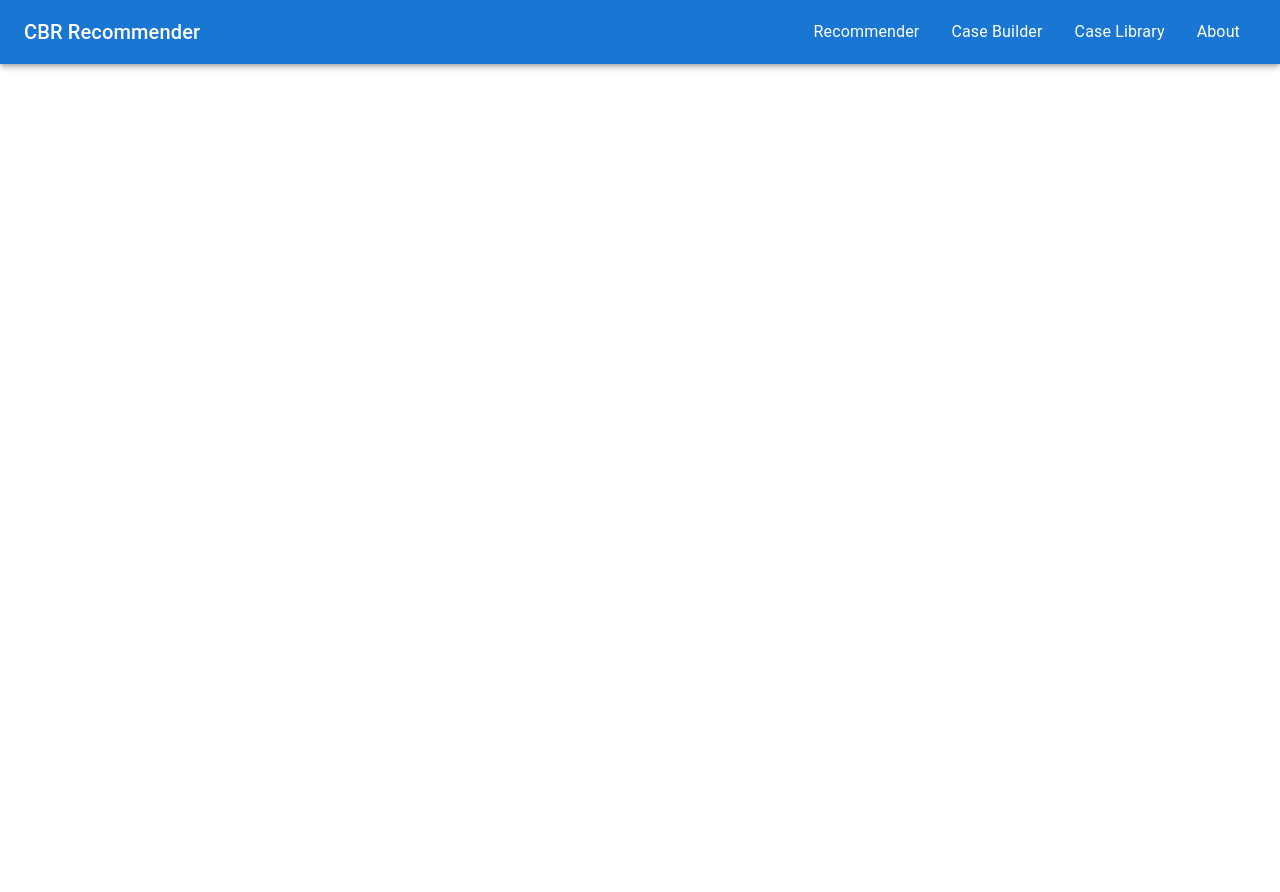
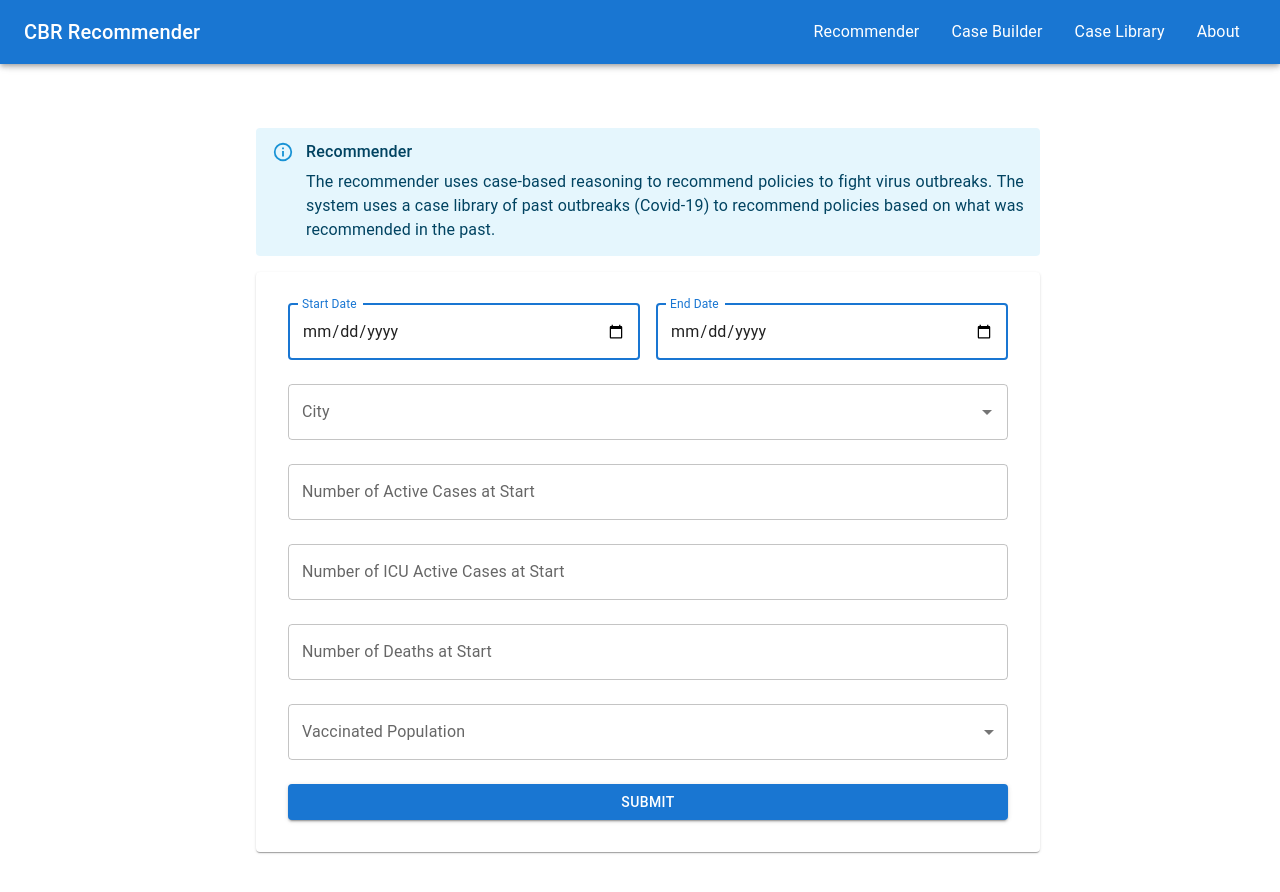
Before and after one commit to shehabshalan/cbr-client, a React (Vite) app: page / in a window 1280 px wide. Shown: the top 892 px of the page. Before the commit the page ends 800 px from the top, so only its background shows below. Built offline with nearby package versions, Linux system fonts and the light colour scheme.

Commit message:
feat: recommender form

```diff
--- /dev/null
+++ b/src/components/RecommenderForm.jsx
@@ -0,0 +1,203 @@
+import { useFormik } from "formik";
+import * as Yup from "yup";
+import Paper from "@mui/material/Paper";
+import TextField from "@mui/material/TextField";
+import Button from "@mui/material/Button";
+import { CITIES, VACCINATED_POPULATION } from "../utils/constants";
+import MenuItem from "@mui/material/MenuItem";
+
+import { Autocomplete, Stack } from "@mui/material";
+import { useMemo } from "react";
+import { useCreateRecommendation } from "../hooks/useCreateRecommendation";
+
+const schema = Yup.object().shape({
+  start_date: Yup.date().required("Required"),
+  end_date: Yup.date().required("Required"),
+  city: Yup.string().required("Required"),
+  problem_start_number_of_active_cases: Yup.number().required("Required"),
+  problem_start_number_of_icu_active_cases: Yup.number().required("Required"),
+  problem_start_number_of_deaths: Yup.number().required("Required"),
+  problem_vaccinated_population: Yup.string().required("Required"),
+});
+
+const RecommenderForm = () => {
+  const { mutate: createRecommendation, isLoading } = useCreateRecommendation();
+  const formik = useFormik({
+    initialValues: {
+      start_date: "",
+      end_date: "",
+      city: "",
+      problem_start_number_of_active_cases: "",
+      problem_start_number_of_icu_active_cases: "",
+      problem_start_number_of_deaths: "",
+      problem_vaccinated_population: "",
+    },
+    validationSchema: schema,
+    onSubmit: (values) => {
+      createRecommendation(
+        values,
+        {
+          onSuccess: () => {
+            formik.resetForm();
+            alert("Case created successfully!");
+          },
+        },
+        {
+          onError: () => {
+            alert("Failed to create case!");
+          },
+        }
+      );
+    },
+  });
+
+  const memoizedCities = useMemo(() => CITIES, []);
+  const memoizedVaccinatedPopulation = useMemo(
+    () =>
+      VACCINATED_POPULATION.map((policy) => (
+        <MenuItem key={policy.value} value={policy.value}>
+          {policy.level}
+        </MenuItem>
+      )),
+    []
+  );
+  return (
+    <Paper
+      sx={{
+        p: 4,
+      }}
+      component="form"
+      onSubmit={formik.handleSubmit}
+    >
+      <Stack direction="row" spacing={2} mb={3}>
+        <TextField
+          fullWidth
+          id="start_date"
+          name="start_date"
+          label="Start Date"
+          focused
+          type="date"
+          value={formik.values.start_date}
+          onChange={formik.handleChange}
+          error={formik.touched.start_date && Boolean(formik.errors.start_date)}
+          helperText={formik.touched.start_date && formik.errors.start_date}
+        />
+        <TextField
+          fullWidth
+          id="end_date"
+          focused
+          name="end_date"
+          label="End Date"
+          type="date"
+          value={formik.values.end_date}
+          onChange={formik.handleChange}
+          error={formik.touched.end_date && Boolean(formik.errors.end_date)}
+          helperText={formik.touched.end_date && formik.errors.end_date}
+        />
+      </Stack>
+      <Autocomplete
+        sx={{ mb: 3 }}
+        id="city"
+        name="city"
+        options={memoizedCities}
+        getOptionLabel={(option) => option}
+        renderInput={(params) => (
+          <TextField
+            {...params}
+            label="City"
+            value={formik.values.city}
+            error={formik.touched.city && Boolean(formik.errors.city)}
+            helperText={formik.touched.city && formik.errors.city}
+          />
+        )}
+        onChange={(_, value) => formik.setFieldValue("city", value)}
+      />
+      <TextField
+        sx={{ mb: 3 }}
+        fullWidth
+        id="problem_start_number_of_active_cases"
+        name="problem_start_number_of_active_cases"
+        label="Number of Active Cases at Start"
+        type="number"
+        value={formik.values.problem_start_number_of_active_cases}
+        onChange={formik.handleChange}
+        error={
+          formik.touched.problem_start_number_of_active_cases &&
+          Boolean(formik.errors.problem_start_number_of_active_cases)
+        }
+        helperText={
+          formik.touched.problem_start_number_of_active_cases &&
+          formik.errors.problem_start_number_of_active_cases
+        }
+      />
+      <TextField
+        sx={{ mb: 3 }}
+        fullWidth
+        id="problem_start_number_of_icu_active_cases"
+        name="problem_start_number_of_icu_active_cases"
+        label="Number of ICU Active Cases at Start"
+        type="number"
+        value={formik.values.problem_start_number_of_icu_active_cases}
+        onChange={formik.handleChange}
+        error={
+          formik.touched.problem_start_number_of_icu_active_cases &&
+          Boolean(formik.errors.problem_start_number_of_icu_active_cases)
+        }
+        helperText={
+          formik.touched.problem_start_number_of_icu_active_cases &&
+          formik.errors.problem_start_number_of_icu_active_cases
+        }
+      />
+
+      <TextField
+        sx={{ mb: 3 }}
+        fullWidth
+        id="problem_start_number_of_deaths"
+        name="problem_start_number_of_deaths"
+        label="Number of Deaths at Start"
+        type="number"
+        value={formik.values.problem_start_number_of_deaths}
+        onChange={formik.handleChange}
+        error={
+          formik.touched.problem_start_number_of_deaths &&
+          Boolean(formik.errors.problem_start_number_of_deaths)
+        }
+        helperText={
+          formik.touched.problem_start_number_of_deaths &&
+          formik.errors.problem_start_number_of_deaths
+        }
+      />
+      <TextField
+        sx={{ mb: 3 }}
+        fullWidth
+        id="problem_vaccinated_population"
+        name="problem_vaccinated_population"
+        label="Vaccinated Population"
+        select
+        value={formik.values.problem_vaccinated_population}
+        onChange={formik.handleChange}
+        error={
+          formik.touched.problem_vaccinated_population &&
+          Boolean(formik.errors.problem_vaccinated_population)
+        }
+        helperText={
+          formik.touched.problem_vaccinated_population &&
+          formik.errors.problem_vaccinated_population
+        }
+      >
+        {memoizedVaccinatedPopulation}
+      </TextField>
+      <Button
+        color="primary"
+        variant="contained"
+        fullWidth
+        type="submit"
+        disabled={isLoading}
+      >
+        Submit
+      </Button>
+    </Paper>
+  );
+};
+
+export default RecommenderForm;
--- a/src/pages/Recommender.jsx
+++ b/src/pages/Recommender.jsx
@@ -1,5 +1,34 @@
+import { Alert, AlertTitle, Grid, Typography } from "@mui/material";
+import RecommenderForm from "../components/RecommenderForm";
+
 const Recommender = () => {
-  return;
+  return (
+    <Grid
+      container
+      spacing={2}
+      direction="column"
+      sx={{
+        maxWidth: 800,
+        margin: "auto",
+      }}
+    >
+      <Grid item xs={12}>
+        <Alert severity="info">
+          <AlertTitle>Recommender</AlertTitle>
+
+          <Typography variant="body1" align="justify">
+            The recommender uses case-based reasoning to recommend policies to
+            fight virus outbreaks. The system uses a case library of past
+            outbreaks (Covid-19) to recommend policies based on what was
+            recommended in the past.
+          </Typography>
+        </Alert>
+      </Grid>
+      <Grid item xs={12}>
+        <RecommenderForm />
+      </Grid>
+    </Grid>
+  );
 };
 
 export default Recommender;
```
